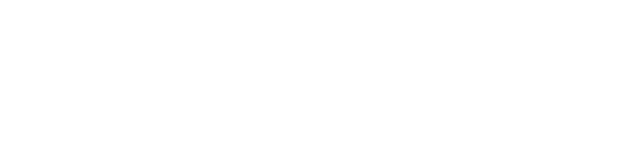
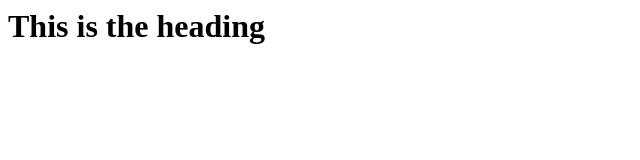
Before and after one commit to Shilekhaffy/git-one, a plain HTML site: page index.html in a window 1280 px wide. Shown: the whole page, without its empty margins (0-640 px from the left). Drawn offline with Linux system fonts and the light colour scheme.

Commit message:
added h1 heading

```diff
--- a/index.html
+++ b/index.html
@@ -5,5 +5,7 @@
     <meta name="viewport" content="width=device-width, initial-scale=1.0" />
     <title>New title</title>
   </head>
-  <body></body>
+  <body>
+    <h1>This is the heading</h1>
+  </body>
 </html>
```
